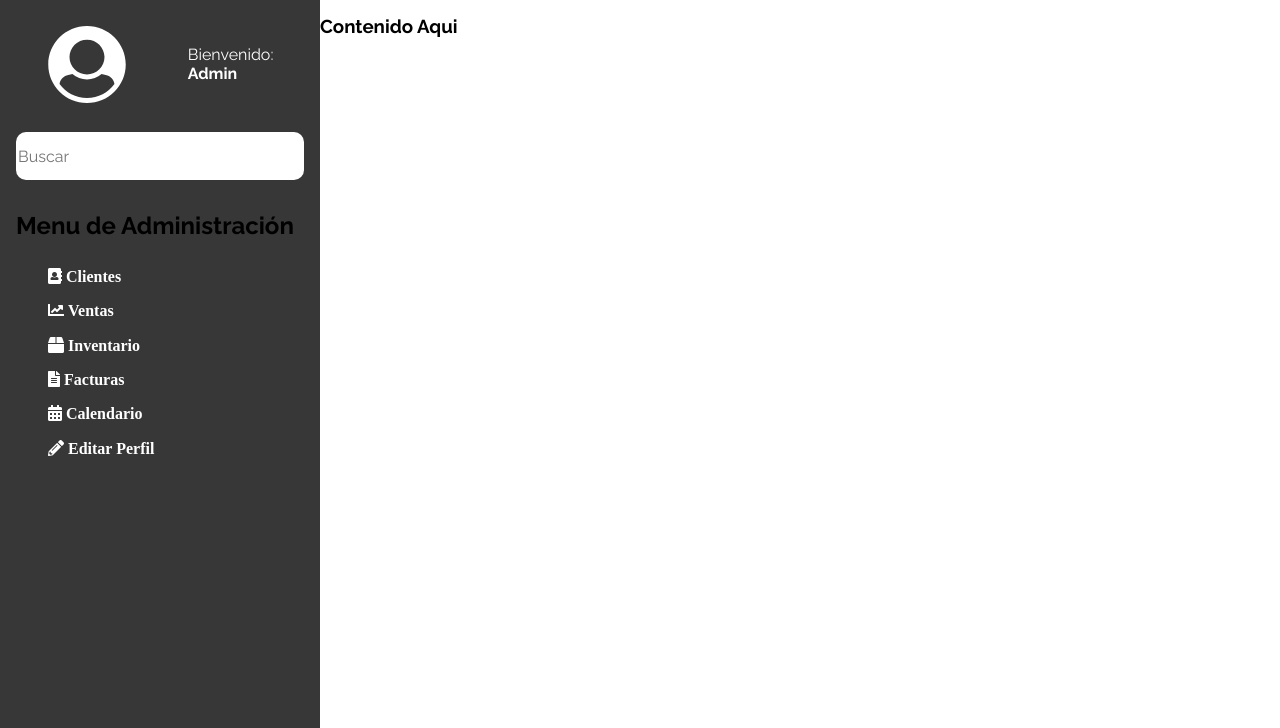
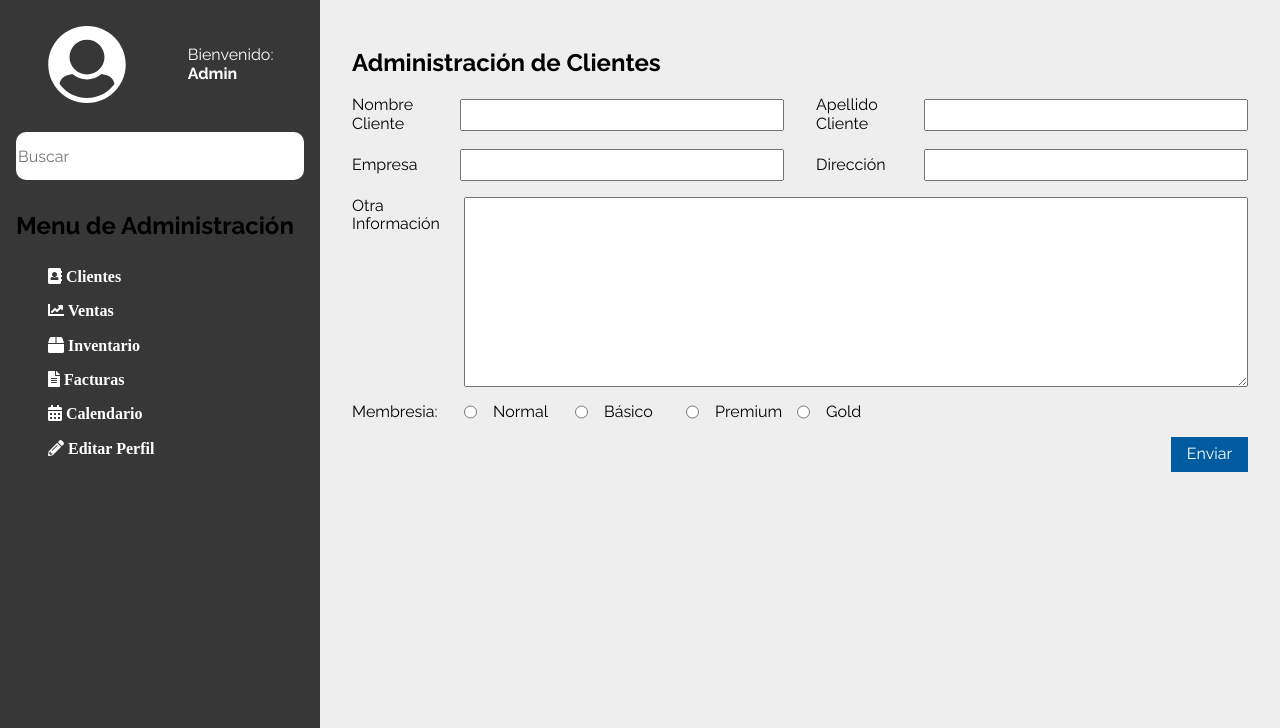
Before and after one commit to GerardoRosas/AdminFlex, a website: page index.html in a window 1280 px wide. Shown: the part 72-800 px from the top of the page. Drawn offline with nearby package versions, Linux system fonts and the light colour scheme.

Commit message:
Proyecto Finalizado

```diff
--- a/index.html
+++ b/index.html
@@ -156,7 +156,56 @@
             </aside>
 
             <div class="contenido">
-                <h3>Contenido Aqui</h3>
+                <h2 class="encabezado">Administración de Clientes</h2>
+
+                <form action="" class="formulario">
+
+                    <div class="campo">
+                        <label for="nombre">Nombre Cliente</label>
+                        <input type="text" id="nombre">
+                    </div>
+                    <div class="campo">
+                        <label for="nombre">Apellido Cliente</label>
+                        <input type="text" id="nombre">
+                    </div>
+                    <div class="campo">
+                        <label for="nombre">Empresa</label>
+                        <input type="text" id="nombre">
+                    </div>
+                    <div class="campo">
+                        <label for="nombre">Dirección</label>
+                        <input type="text" id="nombre">
+                    </div>
+                    <div class="campo expandir">
+                        <label for="nombre">Otra Información</label>
+                        <textarea name="" id="" cols="30" rows="10"></textarea>
+                    </div>
+
+                    <div class="campo expandir">
+                            <label>Membresia:</label>
+                            <div class="opciones">
+                                <input type="radio" id="normal"
+                                name="contact" value="normal">
+                                <label for="normal">Normal</label>
+
+                                <input type="radio" id="basico"
+                                name="contact" value="basico">
+                                <label for="basico">Básico</label>
+
+                                <input type="radio" id="premium"
+                                name="contact" value="premium">
+                                <label for="premium">Premium</label>
+
+                                <input type="radio" id="gold"
+                                name="contact" value="gold">
+                                <label for="gold">Gold</label>
+                            </div>
+                    </div>
+
+                    <div class="campo enviar expandir">
+                        <input type="submit" class="boton" value="Enviar">
+                    </div>
+                </form>
             </div>
         </main>
     </div>
--- a/js/app.js
+++ b/js/app.js
@@ -11,11 +11,11 @@ menuIzquierdo.addEventListener('click', (e)  => {
      if(claseMenu.contains('fa-arrow-left') ) {
           // cerrar el menú lateral
           contenedor.classList.add('no-menu');
-            e.target.style.display = 'none';
+          flechaIzq.style.display = 'none';
           flechaDer.style.display = 'block';
      } else if( claseMenu.contains('fa-arrow-right')) {
           contenedor.classList.remove('no-menu');
-            e.target.style.display = 'none';
+          flechaDer.style.display = 'none';
           flechaIzq.style.display = 'block';
      }
 });
--- a/scss/_custom.scss
+++ b/scss/_custom.scss
@@ -11,6 +11,7 @@ html {
 body {
     font-family: $fuente_principal;
     height: 100%;
+    background-color: $gris;
 }
 img {
     max-width: 100%;
@@ -20,6 +21,11 @@ img {
 }
 .oculto {
     display: none;
+}
+.no-menu.pagina{
+    .sidebar{
+        margin-left: -20rem;
+    }
 }
 .pagina{
     min-height: 100%;
@@ -70,6 +76,10 @@ img {
         padding: 1rem;
         i{
             color: $blanco;
+            font-size: 1.5rem;
+        }
+        .fa-arrow-right{
+            display: none;
         }
     }
     .menu-derecho{
@@ -95,15 +105,11 @@ img {
     }
 }
 
-.contenedor-principal{
-    display: flex;
-    flex: 1;
-
-}
 .sidebar{
     background-color: $grisOscuro;
     flex: 0 0 20rem;
     padding: 1rem;
+    transition: margin-left .3s ease;
 
     .usuario{
         display: flex;
@@ -171,3 +177,60 @@ img {
         }
     }
 }
+
+.contenedor-principal{
+    display: flex;
+    flex: 1;
+
+}
+.contenido{
+    flex: 1;
+    padding: 2rem;
+}
+
+.formulario{
+    display: flex;
+    flex-wrap: wrap;
+    justify-content: space-between;
+
+    .campo{
+        flex: 0 0 100%;
+        @include tablet{
+            flex: 0 0 calc(50% - 1rem);
+        }
+        margin-bottom: 1rem;
+        display: flex;
+        align-items: center;
+        &.expandir{
+            flex: 0 0 calc(100%);
+            align-items: flex-start;
+            label{
+                flex: 0 0 12.5%
+            }
+            textarea{
+                flex: 1;
+            }
+        }
+        label{
+            flex: 0 0 25%;
+        }
+        input[type="text"]{
+            flex: 0 0 75%;
+            height: 2rem;
+        }
+        .opciones{
+            display: flex;
+            flex: 1;
+            label{
+                padding-left: 1rem;
+            }
+        }
+        &.enviar{
+            display: flex;
+            justify-content: flex-end;
+            .boton{
+                @include boton($primario)
+            }
+        }
+    }
+}
--- a/scss/_mixins.scss
+++ b/scss/_mixins.scss
@@ -26,6 +26,7 @@
     text-align: center;
     color: $blanco;
     text-decoration: none;
+    border: none;
     transition: background-color .3s ease;
     &:hover {
         cursor: pointer;
```
Also changed, not shown: css/app.css. Lines whose indentation alone changed are shown as unchanged.
